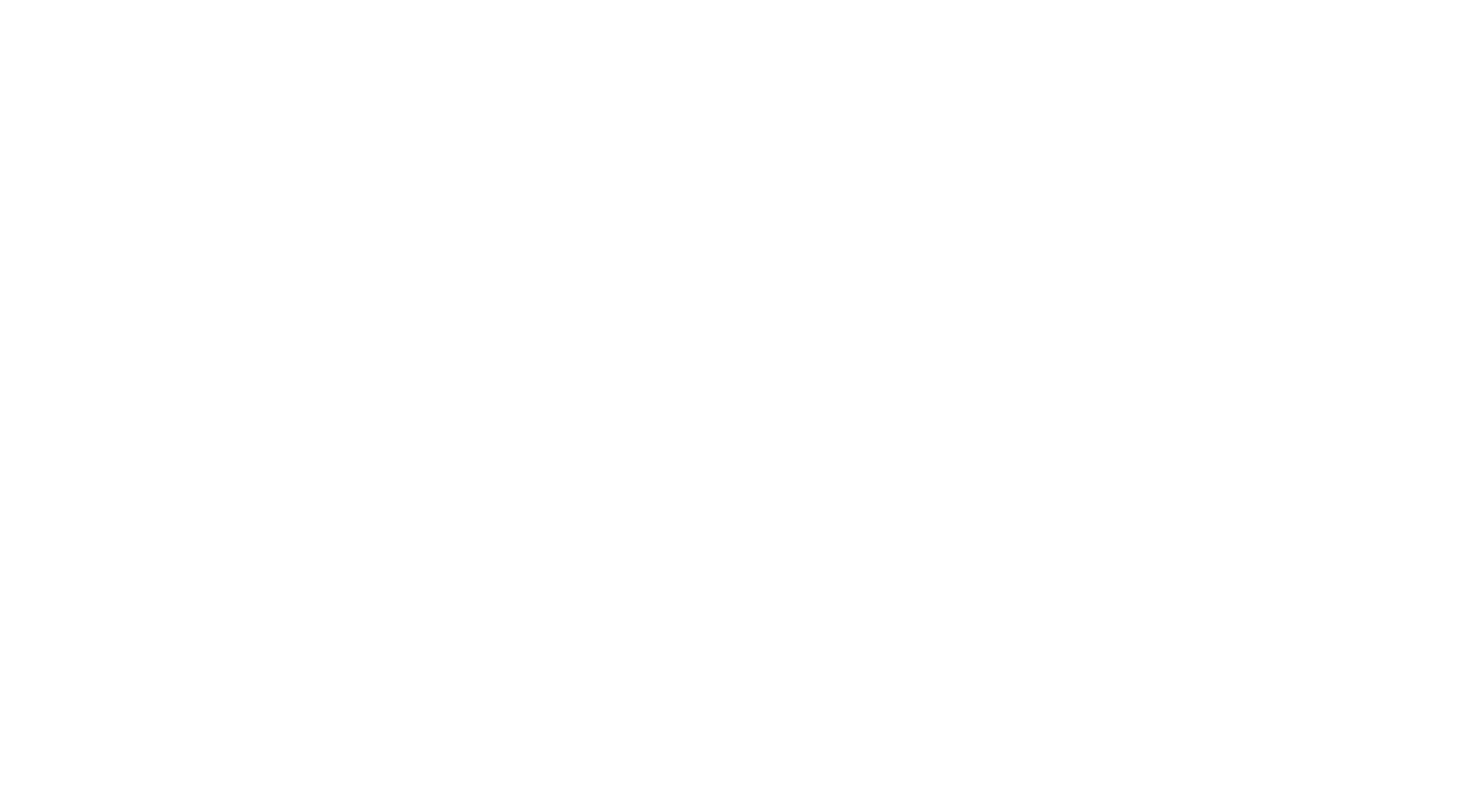
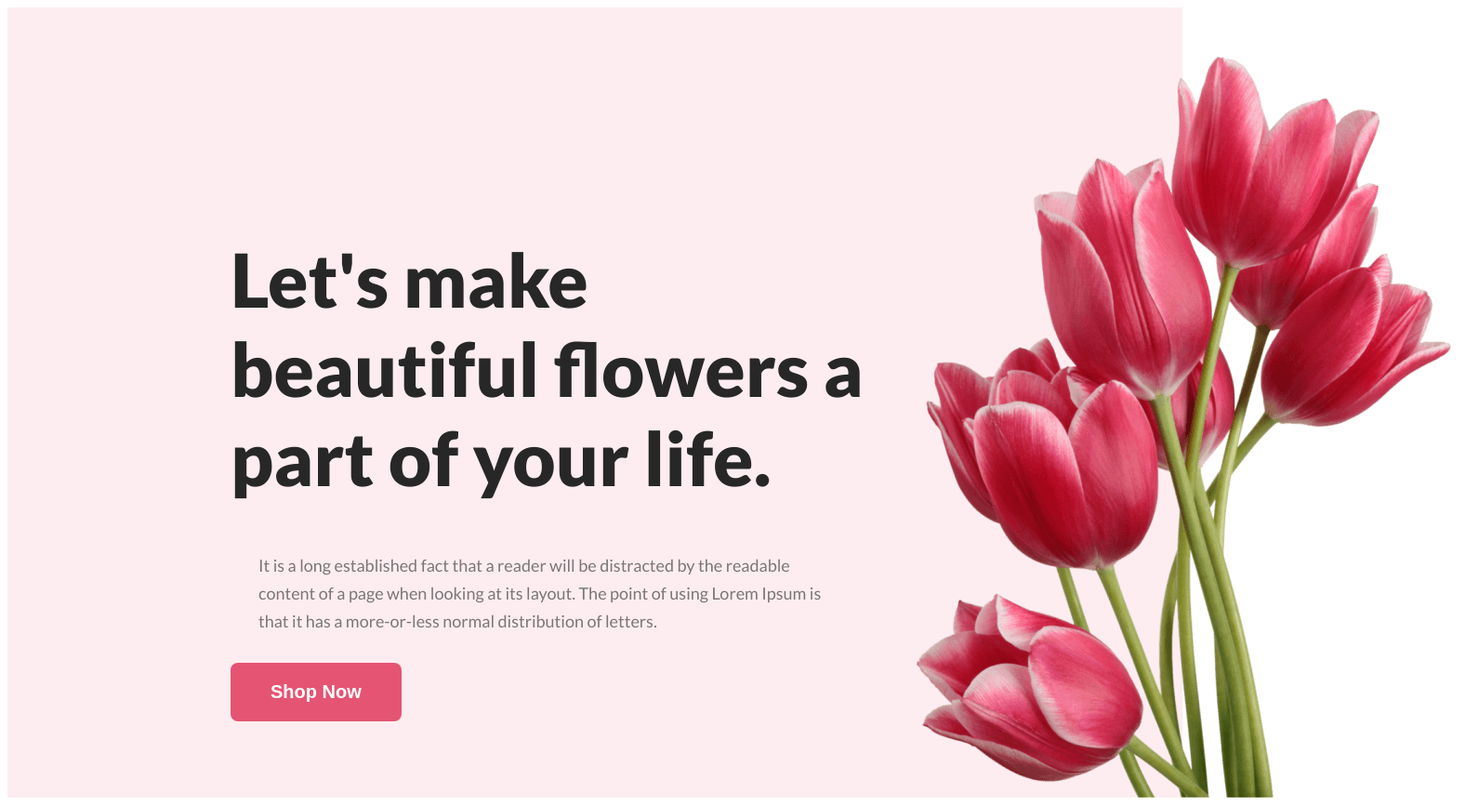
Before and after one commit to Habib126/flower-Shop, a plain HTML site: page index.html in a window 1280 px wide. Shown: the whole page at 93% size, 1591 px wide, since content can reach past the window. Before the commit the page ends 800 px from the top, so only its background shows below. Drawn offline with Linux system fonts and the light colour scheme.

Commit message:
my new section

```diff
--- a/index.html
+++ b/index.html
@@ -5,15 +5,41 @@
     <meta charset="UTF-8">
     <meta name="viewport" content="width=device-width, initial-scale=1.0">
     <title>Fresh flower shop</title>
+    <link rel="stylesheet" href="styles/style.css">
+    <link rel="preconnect" href="https://fonts.googleapis.com">
+    <link rel="preconnect" href="https://fonts.gstatic.com" crossorigin>
+    <link href="https://fonts.googleapis.com/css2?family=Lato:ital,wght@0,400;0,700;0,900;1,700&display=swap"
+        rel="stylesheet">
 </head>
 
 <body>
 
     <header>
+        <nav>
+
+        </nav>
+
+        <div class="bannar">
+            <div class="banner-container">
+                <h1 class="banner-title">Let's make beautiful flowers a part of your life.</h1>
+                <p class="banner-text">It is a long established fact that a reader will be distracted by the readable
+                    content of a page when looking at its layout. The point of using Lorem Ipsum is that it has a
+                    more-or-less normal distribution of letters.</p>
+
+                <button class="button-style">Shop Now</button>
+            </div>
+
+
+            <img class="flower" src="Flower Asset/pngwing 10.png" alt="a flower">
+
+        </div>
+
+        <section></section>
 
     </header>
 
     <main>
+
 
     </main>
     <footer>
--- /dev/null
+++ b/styles/style.css
@@ -0,0 +1,48 @@
+body {
+    font-family: 'Lato', sans-serif;
+}
+
+.bannar {
+    justify-content: space-between;
+    display: flex;
+    background: rgba(229, 84, 115, 0.10);
+    /* width: 1950px; */
+    height: 850px;
+    padding: 0px 240px;
+
+}
+
+.banner-container {}
+
+.banner-title {
+    color: #272727;
+    font-size: 80px;
+    font-weight: 800;
+    width: 708px;
+    padding-top: 190px;
+}
+
+.banner-text {
+    color: rgba(39, 39, 39, 0.60);
+    font-size: 18px;
+    font-weight: 400;
+    line-height: 30px;
+    width: 634px;
+    margin: 30px;
+
+}
+
+.button-style {
+    border-radius: 8px;
+    background: #E55473;
+    border: none;
+    color: #FFF;
+    font-size: 20px;
+    font-weight: 700;
+    padding: 20px 43px;
+    gap: 10px;
+}
+
+.flower {
+    padding-top: 50px;
+}
```
